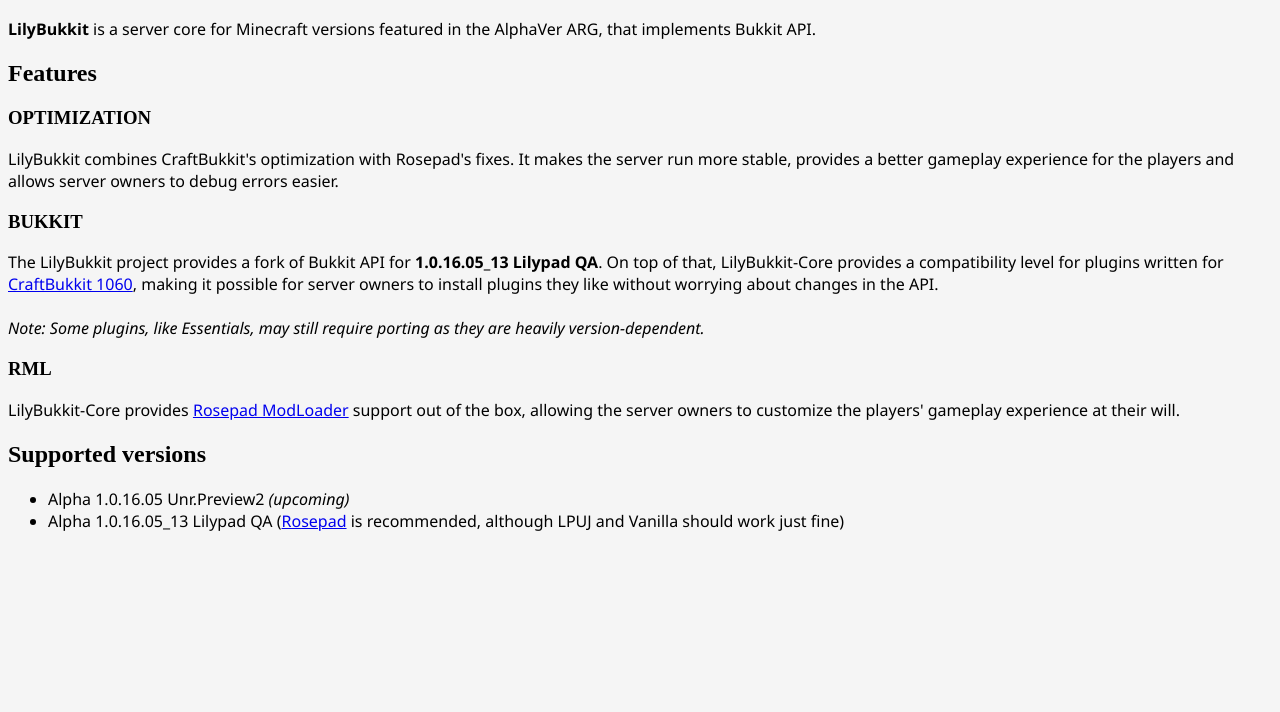
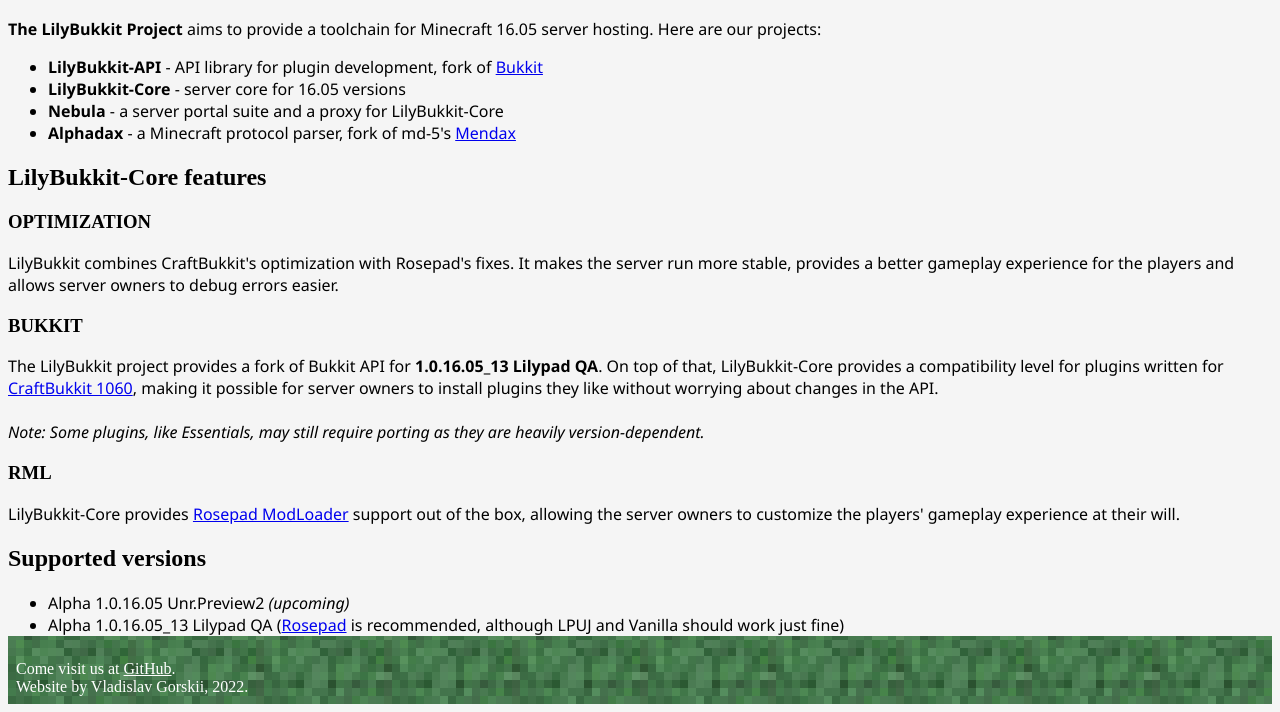
Before and after one commit to LilyBukkit/LilyBukkit.github.io, a plain HTML site: page index.html in a window 1280 px wide. Shown: the part 152-864 px from the top of the page. Before the commit the page ends 800 px from the top, so only its background shows below. Drawn offline with Linux system fonts and the light colour scheme; a web font is replaced by a local one.

Commit message:
Small changes

```diff
--- a/index.html
+++ b/index.html
@@ -30,11 +30,17 @@
                 <section">
                     <h1>About</h1>
                     <div>
-                        <b>LilyBukkit</b> is a server core for Minecraft versions featured in the AlphaVer ARG, that implements Bukkit API.
+                        <b>The LilyBukkit Project</b> aims to provide a toolchain for Minecraft 16.05 server hosting. Here are our projects:
+                        <ul>
+                            <li><b>LilyBukkit-API</b> - API library for plugin development, fork of <a href="https://bukkit.org">Bukkit</a></li>
+                            <li><b>LilyBukkit-Core</b> - server core for 16.05 versions</li>
+                            <li><b>Nebula</b> - a server portal suite and a proxy for LilyBukkit-Core</li>
+                            <li><b>Alphadax</b> - a Minecraft protocol parser, fork of md-5's <a href="https://github.com/md-5/Mendax">Mendax</a></li>
+                        </ul>
                     </div>
                 </section>
                 <section>
-                    <h1>Features</h1>
+                    <h1>LilyBukkit-Core features</h1>
                     <section">
                         <div>
                             <h3>OPTIMIZATION</h3>
@@ -70,6 +76,14 @@
                     </div>
                 </section>
             </main>
+            <footer style="padding: 1ch; color: white;font-family: Minecraftia;">
+                <div>
+                    Come visit us at <a style="color: white;" href="https://github.com/LilyBukkit">GitHub</a>.
+                </div>
+                <div>
+                    Website by Vladislav Gorskii, 2022.
+                </div>
+            </footer>
         </div>
     </body>
 </html>
```
